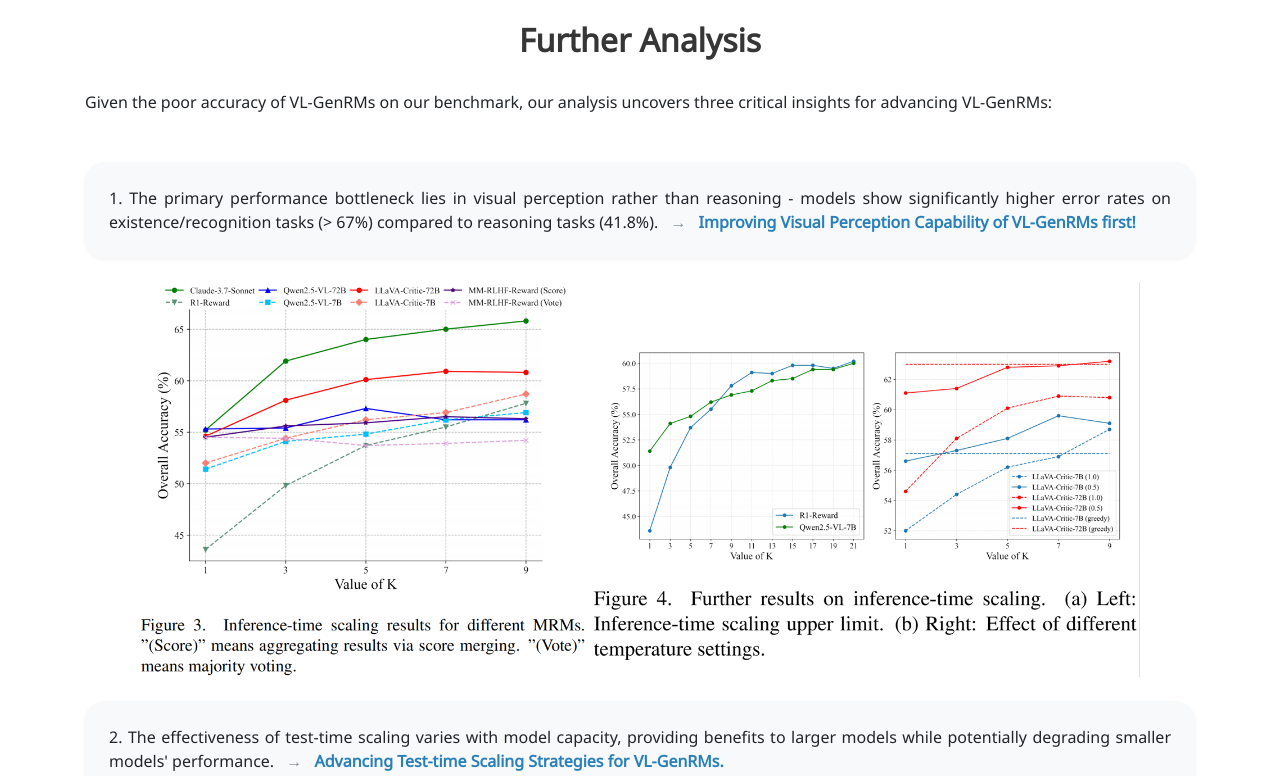
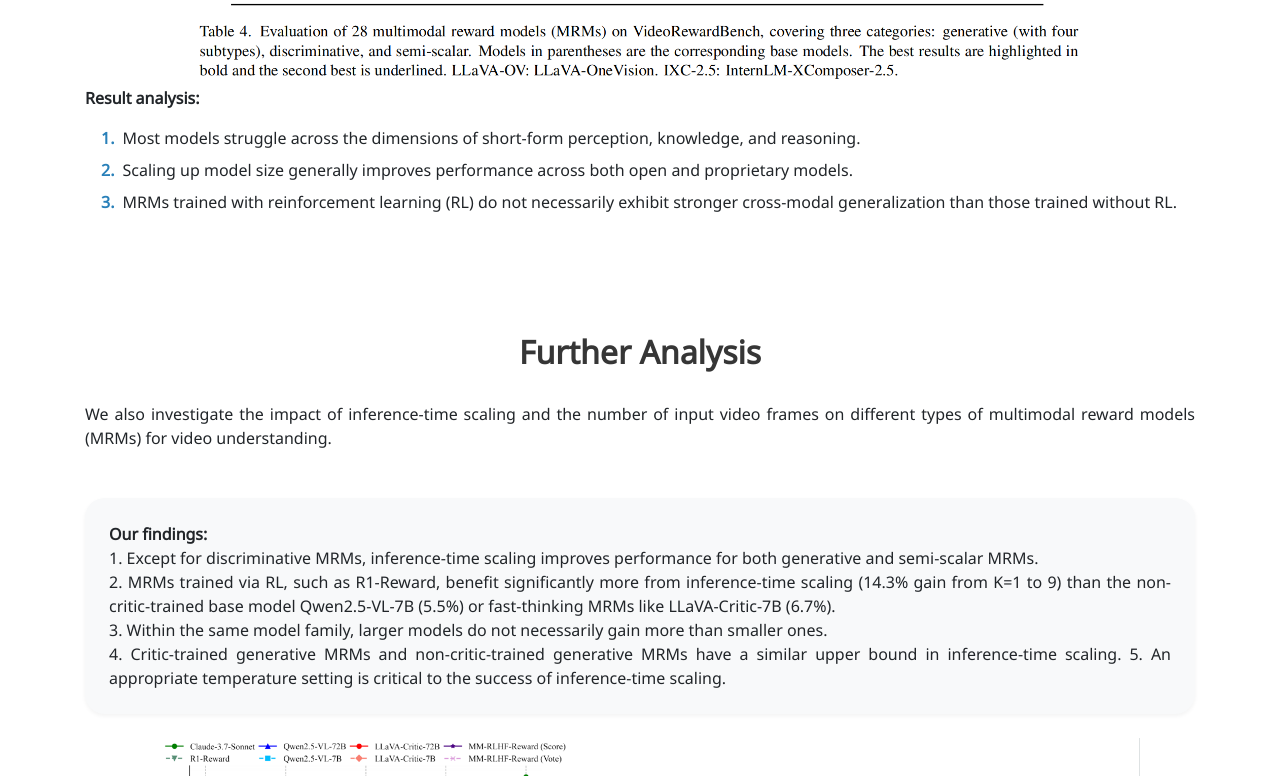
Before and after one commit to videorewardbench/videorewardbench.github.io, a plain HTML site: page index.html in a window 1280 px wide. Shown: the part 3343-4119 px from the top of the page. Drawn offline with nearby package versions, Linux system fonts and the light colour scheme; a script that the page names is missing; some icons are missing; a web font is replaced by a local one.

Commit message:
Update index.html

```diff
--- a/index.html
+++ b/index.html
@@ -342,11 +342,11 @@
     <div class="columns is-centered">
       <div class="column is-full-width">
         <div class="content has-text-justified">
-          <!-- <p>
-            We present a comprehensive evaluation of 16 state-of-the-art vision-language reward models (VL-GenRMs) on VL-RewardBench, encompassing both open-source models (ranging from 7B to 90B parameters) and leading commercial systems including Gemini-1.5-Pro, Claude-3.5-Sonnet, and GPT-4.
+          <p>
+            We conduct comprehensive evaluation of 28 multimodal reward models (MRMs), convering generative, discriminative and semi-scalar MRM. The generative MRMs can be categorized into four types: proprietary models, open-source models, fast-thinking MRMs, and slow-thinking MRMs. The proprietary and open-source models are non-critic-trained MRMs. The fast-thinking and slow-thinking MRMs are critic-trained MRMs. The discriminative and semi-scalar MRMs have also undergone specialized reward modeling training.
 
-            Our benchmark uncovers significant limitations in current VL-GenRMs: even top commercial models achieve only moderate performance (GPT-4: 62.4%, Gemini-1.5-Pro: 62.5%). Meanwhile, state-of-the-art open-source models like Qwen2-VL-72B and LLaMA-3.2-90B perform near chance level (43.0% and 53.9%, respectively).
-          </p> -->
+            Leading proprietary models like Gemini-2.5-Pro and Claude-3.7-Sonnet achieve only moderate performance (Gemini-2.5-Pro: 63.6%, Claude-3.7-Sonnet: 63.2%), while GPT-4o performs at just 57.0%. The top-performing open-source LVLM Qwen2.5-VL-72B achieves only 53.3% overall accuracy.
+          </p>
 
         <div style="text-align: center;">
           <img id="pipeline_framework" width="80%" src="./images/result.png">
@@ -358,6 +358,25 @@
         <div style="text-align: center;">
           <img id="pipeline_framework" width="90%" src="./images/BoN-correlation.png">
         </div> -->
+        <div class="methodology-section">
+          <p class="mb-3">
+            <b>Result analysis:</b>
+          </p>
+          <div class="domains-list mb-4">
+            <div class="domain-item">
+              <span class="domain-number">1.</span>
+              <span>Most models struggle across the dimensions of short-form perception, knowledge, and reasoning.</span>
+            </div>
+            <div class="domain-item">
+              <span class="domain-number">2.</span>
+              <span>Scaling up model size generally improves performance across both open and proprietary models.</span>
+            </div>
+            <div class="domain-item">
+              <span class="domain-number">3.</span>
+              <span>MRMs trained with reinforcement learning (RL) do not necessarily exhibit stronger cross-modal generalization than those trained without RL.</span>
+            </div>
+          </div>
+
       </div>
   </section>
 
@@ -373,14 +392,17 @@
         <div class="column">
           <div class="content has-text-justified">
             <p class="mb-5">
-              Given the poor accuracy of VL-GenRMs on our benchmark, our analysis uncovers three critical insights for advancing VL-GenRMs:
+              We also investigate the impact of inference-time scaling and the number of input video frames on different types of multimodal reward models (MRMs) for video understanding.
             </p>
 
             <div class="finding-box mb-4">
               <p class="finding-content">
-                1. The primary performance bottleneck lies in visual perception rather than reasoning - models show significantly higher error rates on existence/recognition tasks (> 67%) compared to reasoning tasks (41.8%).
-                <span class="arrow">→</span>
-                <span class="conclusion">Improving Visual Perception Capability of VL-GenRMs first!</span>
+                <b>Our findings:</b><br>
+                1. Except for discriminative MRMs, inference-time scaling improves performance for both generative and semi-scalar MRMs.<br>
+                2. MRMs trained via RL, such as R1-Reward, benefit significantly more from inference-time scaling (14.3% gain from K=1 to 9) than the non-critic-trained base model Qwen2.5-VL-7B (5.5%) or fast-thinking MRMs like LLaVA-Critic-7B (6.7%).<br>
+                3. Within the same model family, larger models do not necessarily gain more than smaller ones.<br>
+                4. Critic-trained generative MRMs and non-critic-trained generative MRMs have a similar upper bound in inference-time scaling.
+                5. An appropriate temperature setting is critical to the success of inference-time scaling.
               </p>
             </div>
             <div class="text-center mb-4">
@@ -389,9 +411,14 @@
 
             <div class="finding-box mb-4">
               <p class="finding-content">
-              2. The effectiveness of test-time scaling varies with model capacity, providing benefits to larger models while potentially degrading smaller models' performance.
-                <span class="arrow">→</span>
-                <span class="conclusion">Advancing Test-time Scaling Strategies for VL-GenRMs.</span>
+                Increasing input frames affects different types of MRMs differently. Not all MRMs exhibit performance gains as more frames are provided.<br>
+                <b>For generative MRMs:</b><br>
+                1. Critic-trained generative MRMs show a clear upward trend.<br>
+                2. Non-critic-trained generative MRMs (Qwen2.5-VL-7B/72B) exhibit a relatively less pronounced upward trend<br>
+                <b>For the discriminative MRM:</b><br>
+                1. Skywork-VL Reward exhibits substantial performance fluctuations at low frame counts but stabilizes as frames increase. <br>
+                <b>For the semi-scalar MRM:</b><br>
+                1. MM-RLHF-Reward is the least affected by frame count variation, showing a slight initial drop before stabilizing.
               </p>
             </div>
 
```
